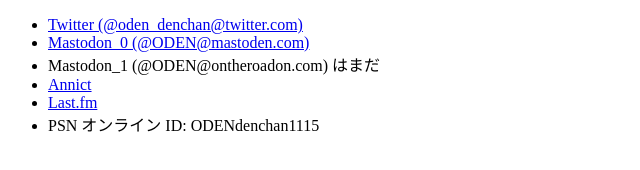
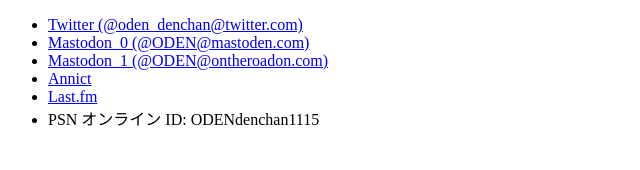
Before and after one commit to ODEN1115/test, a plain HTML site: page index.html in a window 1280 px wide. Shown: the whole page, without its empty margins (0-640 px from the left). Drawn offline with Linux system fonts and the light colour scheme.

Commit message:
[change] リンクを修正

```diff
--- a/index.html
+++ b/index.html
@@ -8,7 +8,7 @@
   <ul>
     <li><a href="https://twitter.com/oden_denchan">Twitter (@oden_denchan@twitter.com)</a></li>
     <li><a href="https://mastoden.com/@ODEN">Mastodon_0 (@ODEN@mastoden.com)</a></li>
-    <li>Mastodon_1 (@ODEN@ontheroadon.com) はまだ</li>
+    <li><a href="https://ontheroadon.com/@ODEN">Mastodon_1 (@ODEN@ontheroadon.com)</a></li>
     <li><a href="https://annict.jp/@ODEN">Annict</a></li>
     <li><a href="https://www.last.fm/ja/user/oden_denchan">Last.fm</a></li>
     <li>PSN オンライン ID: ODENdenchan1115</li>
```
